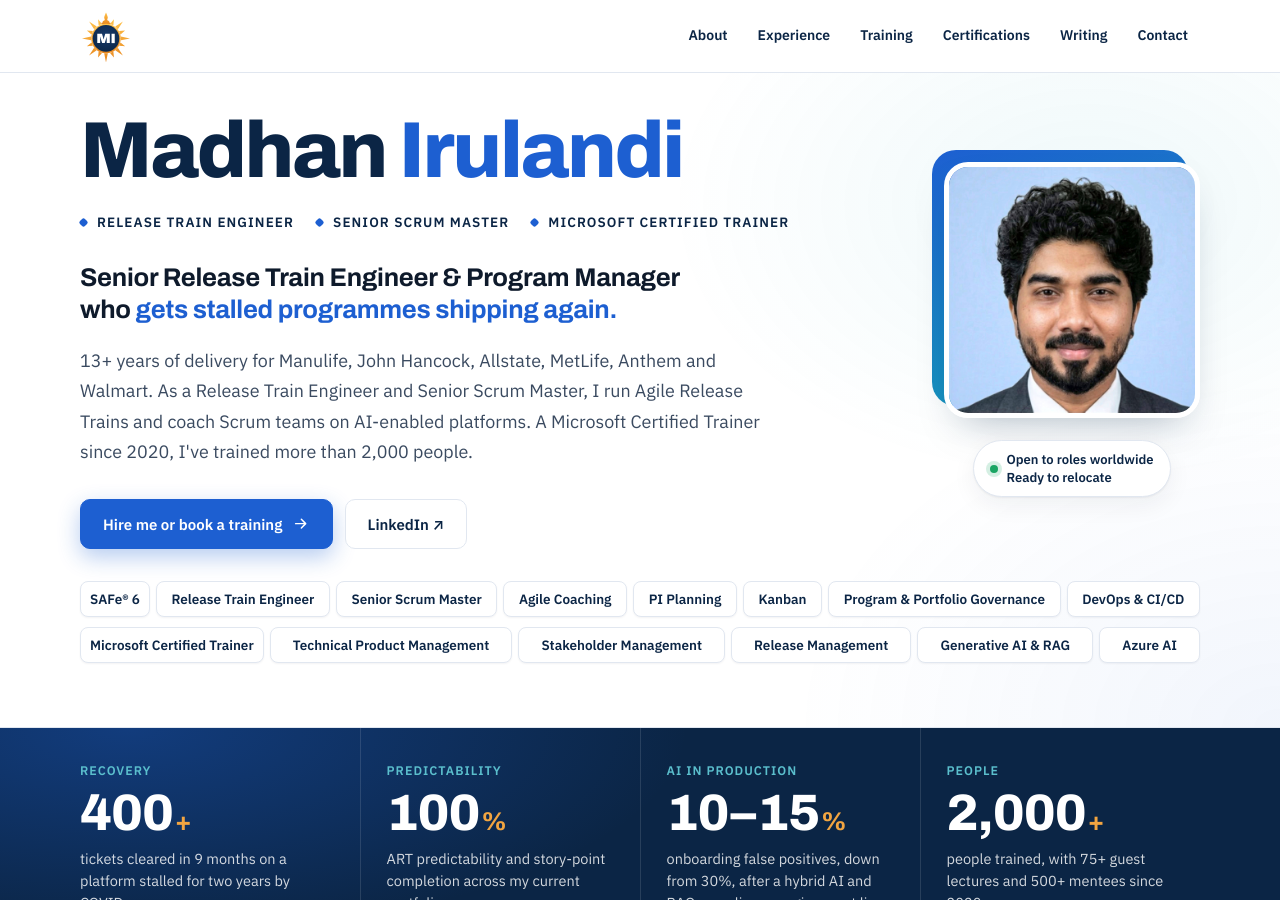
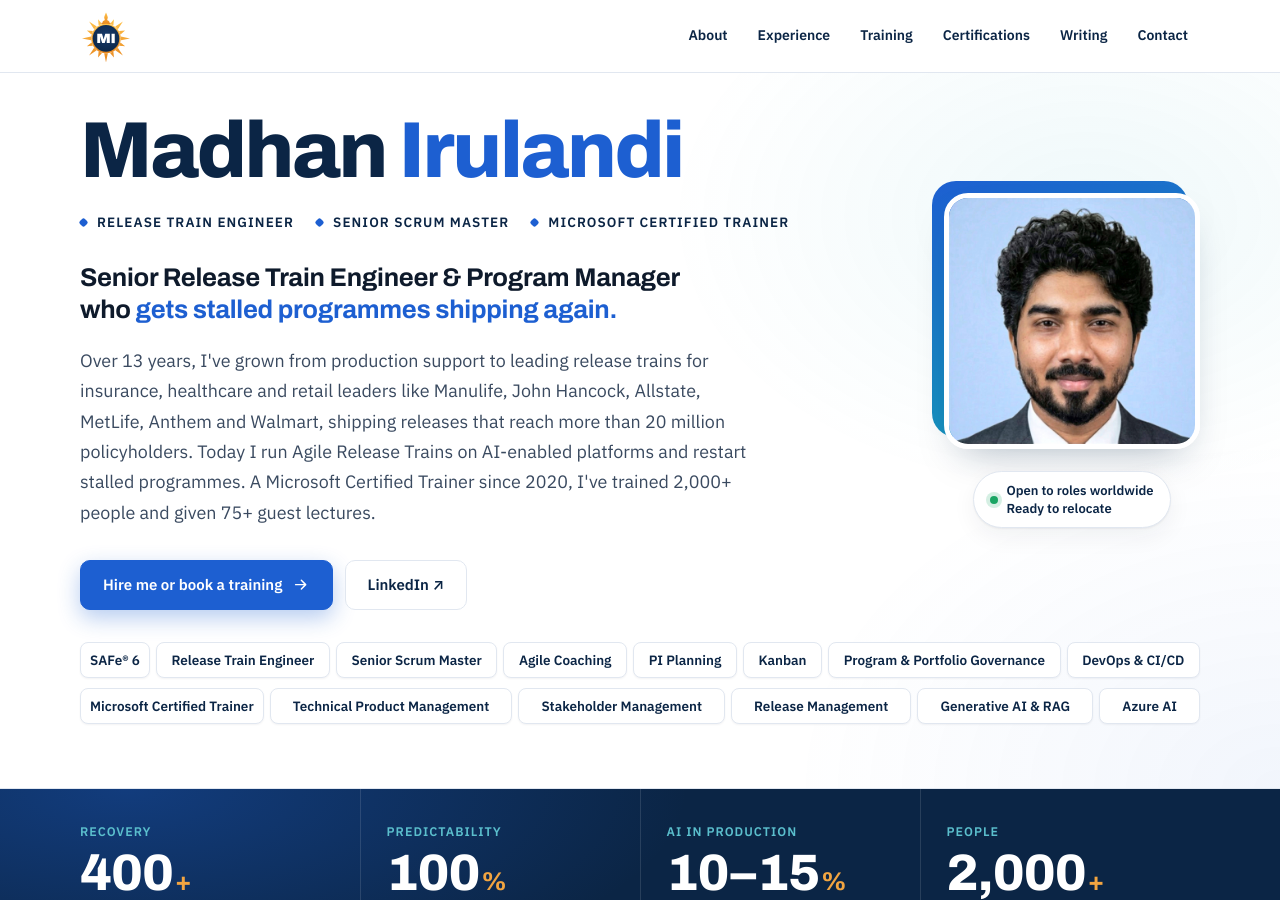
Before and after one commit to Madhan-I/Madhan-I.github.io, a Jekyll site: the page built from index.html, in a window 1280 px wide and 900 px high. Built offline with Jekyll 4.4.1, drawn with Linux system fonts in a browser that asks for light colours.

Commit message:
Hero intro: career-wide summary with proof points
Co-Authored-By: Claude Opus 5.5 <noreply@anthropic.com>
Claude-Session: https://claude.ai/code/session_01MFRrTt7LBDdX57m85KHNGp

```diff
--- a/_data/profile.yml
+++ b/_data/profile.yml
@@ -25,7 +25,7 @@ roles:
   - Senior Scrum Master
   - Microsoft Certified Trainer
 
-intro: "13+ years of delivery for Manulife, John Hancock, Allstate, MetLife, Anthem and Walmart. As a Release Train Engineer and Senior Scrum Master, I run Agile Release Trains and coach Scrum teams on AI-enabled platforms. A Microsoft Certified Trainer since 2020, I've trained more than 2,000 people."
+intro: "Over 13 years, I've grown from production support to leading release trains for insurance, healthcare and retail leaders like Manulife, John Hancock, Allstate, MetLife, Anthem and Walmart, shipping releases that reach more than 20 million policyholders. Today I run Agile Release Trains on AI-enabled platforms and restart stalled programmes. A Microsoft Certified Trainer since 2020, I've trained 2,000+ people and given 75+ guest lectures."
 
 email: irulandi.madhan@gmail.com
 linkedin: https://www.linkedin.com/in/madhanirulandi
```
